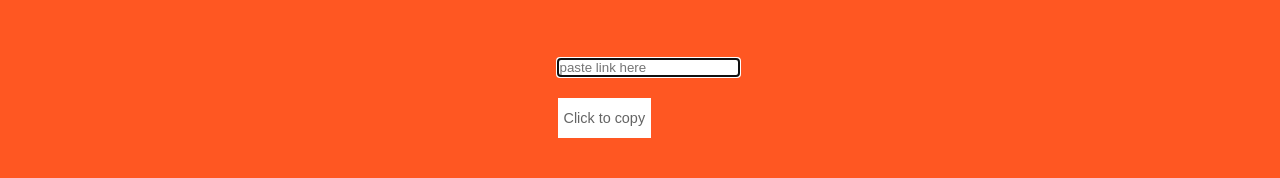
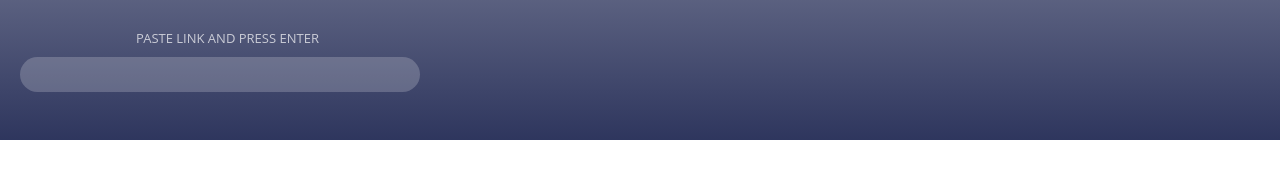
Before and after one commit to morkett/chrome-extension, a browser extension: page app/index.html in a window 1280 px wide. Drawn offline with nearby package versions, Linux system fonts and the light colour scheme; files that its build step writes are made by us from their sources.

Commit message:
changed icon img; added copied message

```diff
--- a/app/popup.html
+++ b/app/index.html
@@ -17,8 +17,9 @@
 <body>
 
   <div class="wrapper">
+    <label for="select-this">Paste Link and Press Enter</label>
     <div id="select-outer">
-      <input id="select-this" value="" autofocus placeholder="paste link here" />
+      <input id="select-this" value="" autofocus />
     </div>
     <button class="button" id="clickMe">Click to copy</button>
   </div>
--- a/app/js/popup.js
+++ b/app/js/popup.js
@@ -28,6 +28,7 @@ button.addEventListener('click', function (e) {
 
   var copyNew = document.execCommand('copy', false, document.getElementById('select-this').select());
 
+  document.getElementById('select-outer').classList.add('select-outer-copy');
 
   console.log(test);
   console.log(copyNew);
--- a/app/scss/styles.scss
+++ b/app/scss/styles.scss
@@ -2,42 +2,89 @@
 @import "config";
 @import "mixins";
 
+html {
+  background: transparent !important;
+  outline: none !important;
+  border: none !important;
+}
 body {
-  background-color: #ff5722;
-  display: flex;
-  flex-direction: column;
-  height: 100vh;
-  width: 100%;
-
+margin: 0 !important;
+color: #333;
+width: 400px;
+height: 100px;
+padding: 20px;
+@include flex;
+background: linear-gradient(rgba(35,43,85,0.75), rgba(35,43,85,0.95)) no-repeat;
+font-family: 'Open Sans', sans-serif;
+outline: none !important;
+border: none !important;
   * {
     box-sizing: border-box;
+    outline: none;
   }
 }
 
 .wrapper {
-  margin: 50px auto;
+  width: 100%;
 
-  > * {
-    height: 40px;
-  }
 }
 
 
 
 input {
   border: 0;
+  width: 100%;
+height: 35px;
+padding-left: 15px;
+border: none;
+border-radius: 20px;
+margin-bottom: 20px;
+background: rgba(255,255,255,.2);
+color: #fff;
+font-family: 'Open Sans', sans-serif;
+text-align: left;
+}
+
+input:focus {outline: none;}
+
+label {
+  position: relative;
+  font-weight: 400;
+    text-transform: uppercase;
+    font-size: 13px;
+    padding-left: 15px;
+    padding-bottom: 10px;
+    color: rgba(255,255,255,.7);
+    display: block;
+    width: 100%;
+    text-align: center;
+}
+
+#select-outer {
+  position: relative;
+}
+
+.select-outer-copy:after {
+  content: 'COPIED';
+  letter-spacing: .1em;
+  color: #fff;
+  @include flex;
+  text-align: center;
+  position: absolute;
+  top: 0;
+  left: 0;
+  width: 100%;
+  height: 35px;
+  z-index: 9999;
+  border-radius: 20px;
+
+  background: rgba(35,43,85,0.8);
+
+
 }
 
 .button {
-  border: 0;
-  display: inline-block;
-  position: relative;
-  font-size: 0.9em;
-  background-color: #fff;
-  color: #646464;
-  transition: all 300ms ease;
-
-  &:hover {
-    background-color: darken(#FFF, 10%);
-  }
+  height: 0;
+  opacity: 0;
+  position: absolute;
 }
```
Also changed, not shown: app/images/icon.png.
